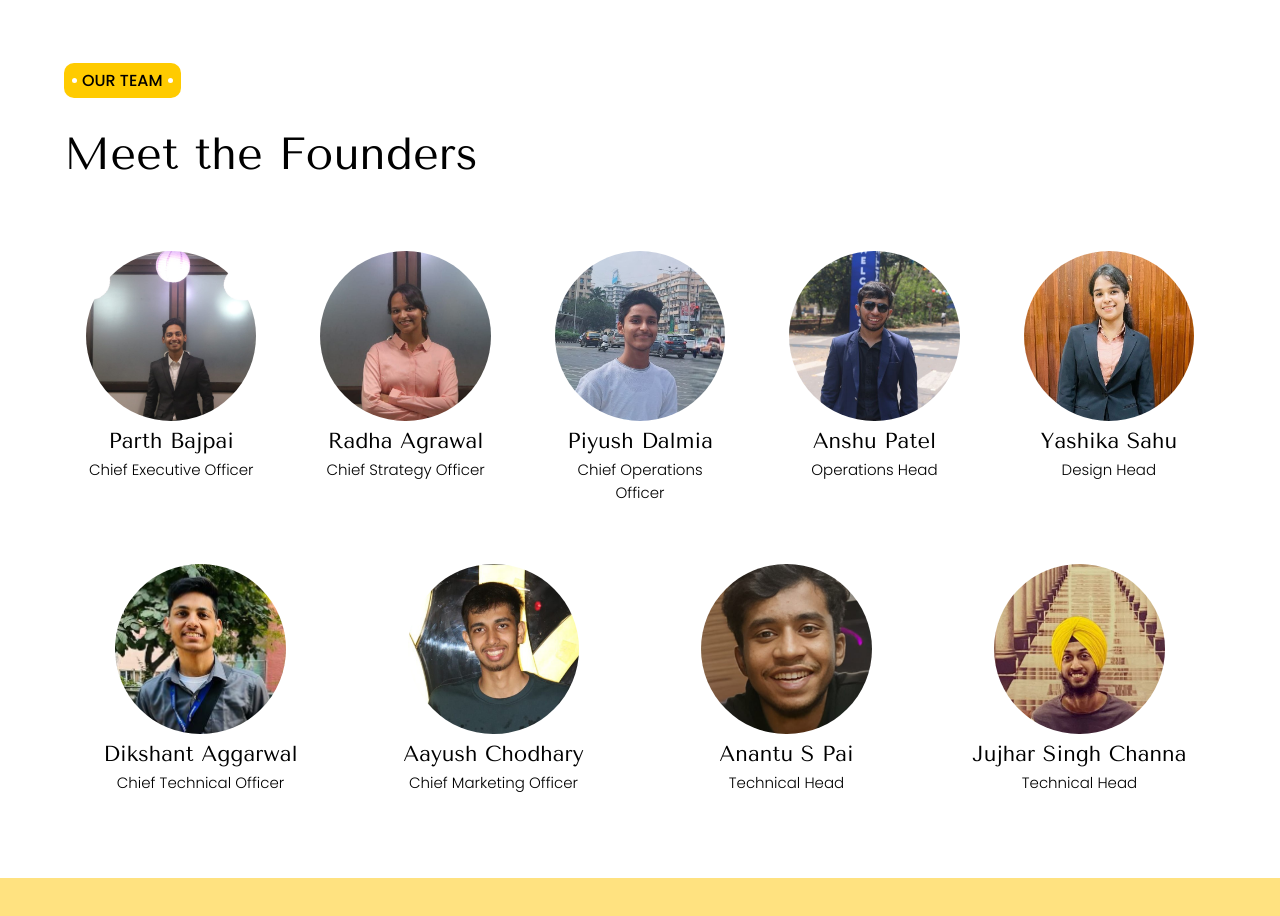
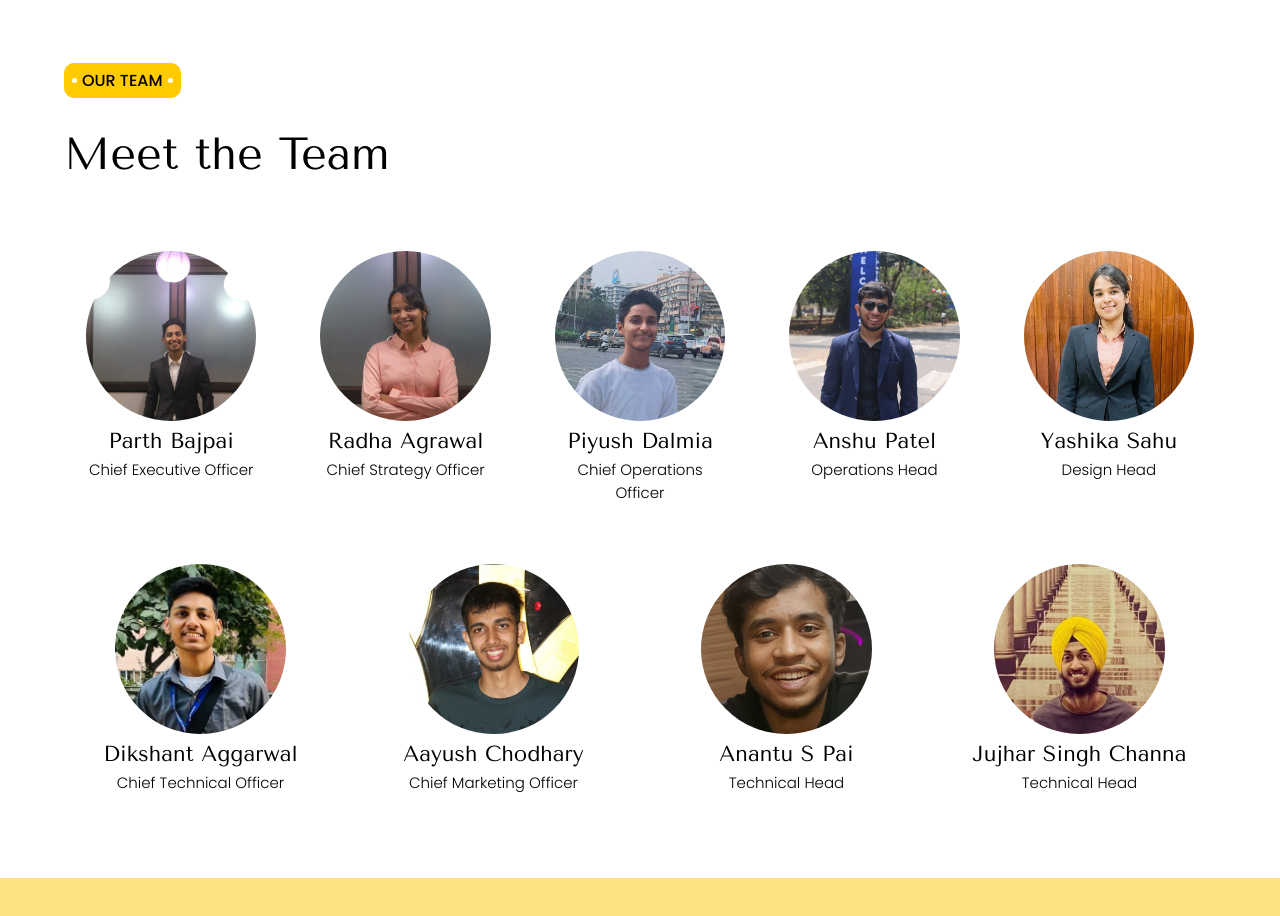
Before and after one commit to Insti-Buzz/website-client, a React (Create React App) app: page /about in a window 1280 px wide. Shown: the part 2220-3136 px from the top of the page. Built offline with nearby package versions, Linux system fonts and the light colour scheme.

Commit message:
shop bug resolved

```diff
--- a/src/components/AboutUs.js
+++ b/src/components/AboutUs.js
@@ -208,7 +208,7 @@ function AboutUs() {
             <p>OUR TEAM</p>
             <div className="about-section-title-design"></div>
           </div>
-          <h2>Meet the Founders</h2>
+          <h2>Meet the Team</h2>
           <div class="about-team-grid">
             <div class="about-team-member-card">
               <img src={parth} alt="Parth Bajpai: Chief Executive Officer" />
--- a/src/css/Shop.css
+++ b/src/css/Shop.css
@@ -257,9 +257,9 @@
     padding: 0;
     cursor: pointer;
     text-align: left;
-    overflow: hidden;
-    white-space: nowrap;
-    text-overflow: ellipsis;
+    /* overflow: hidden; */
+    /* white-space: nowrap; */
+    /* text-overflow: ellipsis; */
     border: none;
     /* transition: background-color .2s ease-in-out, color .2s ease-in-out, box-shadow .2s ease-in-out; */
 
@@ -305,6 +305,11 @@
 
 }
 
+.shop-product-name {
+    overflow: hidden;
+    white-space: nowrap;
+    text-overflow: ellipsis;
+}
 
 .shop-product-name .h2-name {
     font-size: 18px;
```
